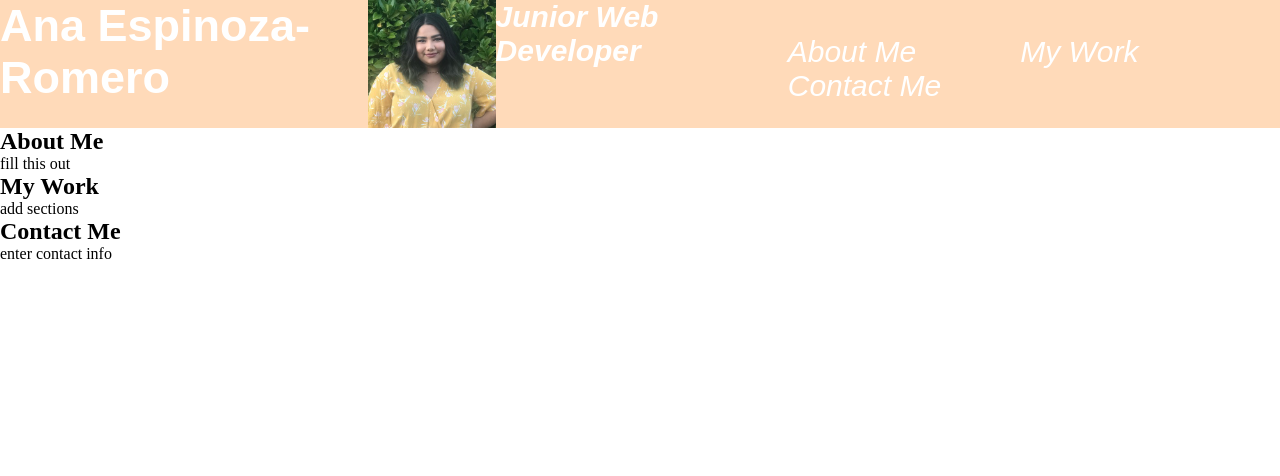
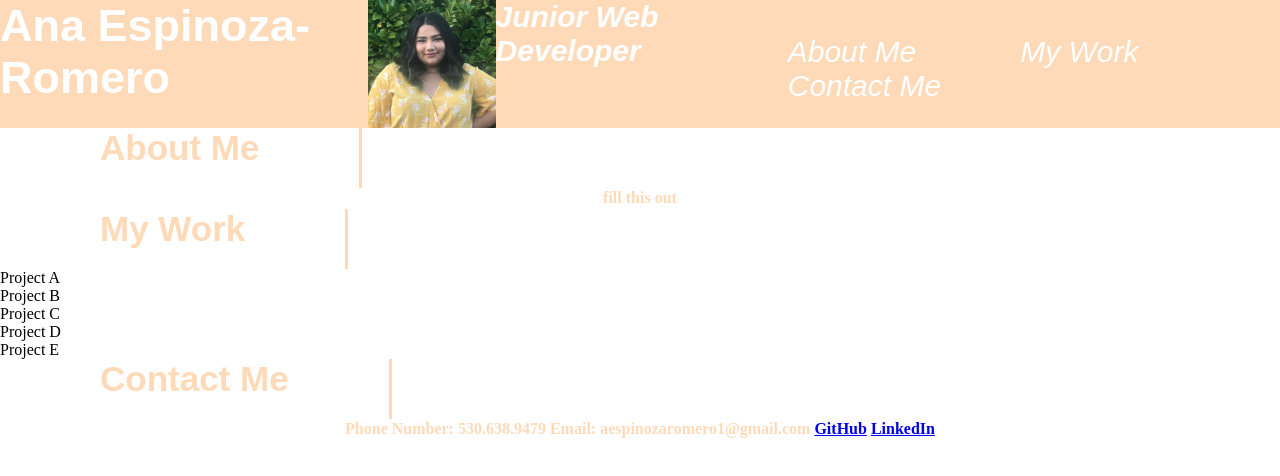
Before and after one commit to Aeromero/Challenge2-Portfolio, a plain HTML site: page index.html in a window 1280 px wide. Drawn offline with Linux system fonts and the light colour scheme.

Commit message:
commit master

```diff
--- a/assets/CSS/style.css
+++ b/assets/CSS/style.css
@@ -3,6 +3,7 @@
     padding: 0;
     margin: 0;
     position: relative;
+    align-items: flex-start;
 }
 
 /* Header */
@@ -57,8 +58,62 @@ header nav ul li {
 }
 
 header nav ul li a {
-    margin: 0 50px;
+    padding: 0 50px;
     font-weight: lighter;
     font-size: 30px;
+}
 
+/* sections */
+    /*About Me */
+
+.sections {
+    text-align: left;
 }
+
+.section-title {
+    font-size: 35px;
+    color: peachpuff;
+    font-family: Arial, Helvetica, sans-serif;
+    margin-right: 35px;
+    padding: 0 100px 20px 100px;
+    display: inline-block;
+    border-right: 3px solid;
+    border-color: peachpuff;
+}
+
+.my-info p {
+    font: 20px;
+    line-height: 1.3;
+    color: peachpuff;
+    text-align: center;
+    font-weight: bolder;
+}
+
+/* My Work Section */
+
+.wrapper {
+    display: grid;
+    grid-template-columns: 100px 100px 100px;
+    grid-gap: 10px;
+    background-color: gray;
+    color: peachpuff;
+}
+
+/* Mobile & Smaller desktops */
+@media screen and (max-width: 980px) {
+    header h1 a {
+      color: peachpuff;
+    }
+  }
+
+  @media screen and (max-width: 768px) {
+    header h1 {
+      font-size: 80px;
+    }
+  }
+
+  @media screen and (max-width: 575px) {
+    header h1 {
+      font-size: 100px;
+    }
+  }
--- a/index.html
+++ b/index.html
@@ -3,6 +3,7 @@
 
 <head>
     <meta charset="UTF-8" />
+    <meta name="viewport" content="width=device-width, initial-scale=1.0">
     <link rel="stylesheet" href="./assets/css/style.css">
     <title> Ana Espinoza-Romero</title>
 </head>
@@ -17,36 +18,46 @@
             <nav>
                 <ul>
                     <li>
-                        <a href="About-Me"> About Me</a>
+                        <a href="#About-Me">About Me</a>
                     </li>
                     <li>
-                        <a href="My-Work"> My Work</a>
+                        <a href="#My-Work">My Work</a>
                     </li>
                     <li>
-                        <a href="Contact-Me"> Contact Me</a>
+                        <a href="#Contact-Me">Contact Me</a>
                     </li>
                 </ul>
             </nav>
     </header>
 
 <!--About Me Section-->
-<section>
-    <h2> About Me </h2>
+<section id="About-Me" class="sections" >
+    <div class="my-info">
+    <h2 class="section-title">About Me </h2>
     <p> fill this out </p>
+    </div>
 </section>
 
 
-
 <!--Work Section-->
-<section>
-    <h2> My Work </h2>
-    <p> add sections </p>
+<section class="sections" id="My-Work">
+    <div class="my-info" class="wrapper">
+    <h2 class="section-title">My Work </h2>
+    <div class="grid-item">Project A</div>
+    <div class="grid-item">Project B</div>
+    <div class="grid-item">Project C</div>
+    <div class="grid-item">Project D</div>
+    <div class="grid-item">Project E</div>
+    </div>
 </section>
 
 <!--Contact Me Section-->
-<section>
-    <h2> Contact Me </h2>
-    <p> enter contact info </p>
+<section class="sections" id="Contact-Me">
+    <div class="my-info">
+    <h2 class="section-title">Contact Me </h2>
+    <p> Phone Number: 530.638.9479 Email: aespinozaromero1@gmail.com
+        <a href="https://github.com/Aeromero">GitHub</a> <a href="https://www.linkedin.com/in/anaespinozaromero/">LinkedIn</a>
+    </div>
 </section>
 
 </body>
```
